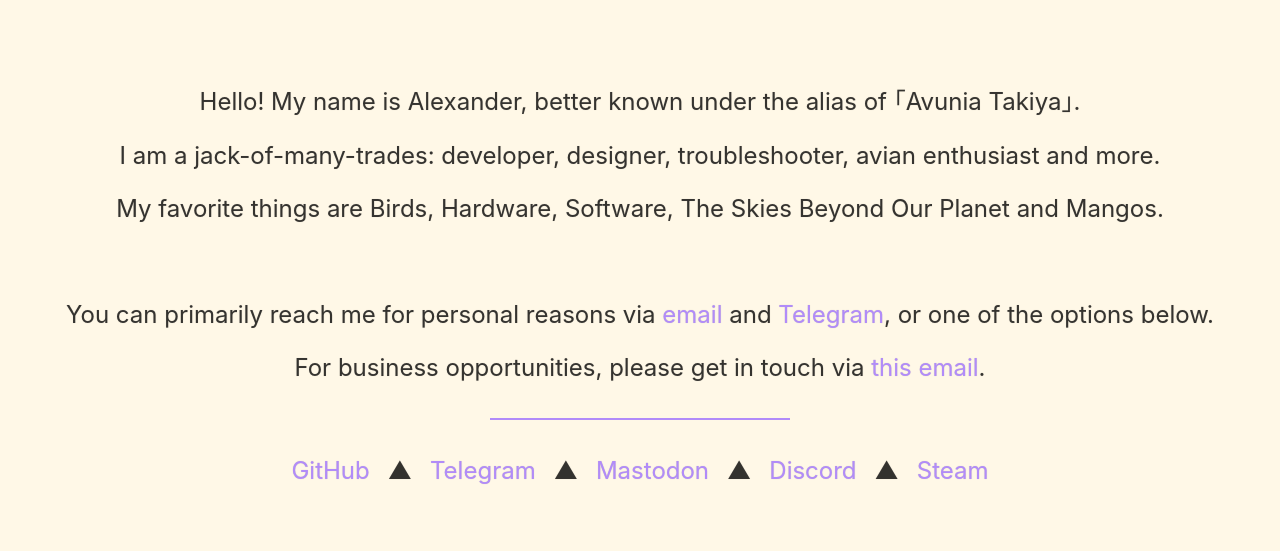
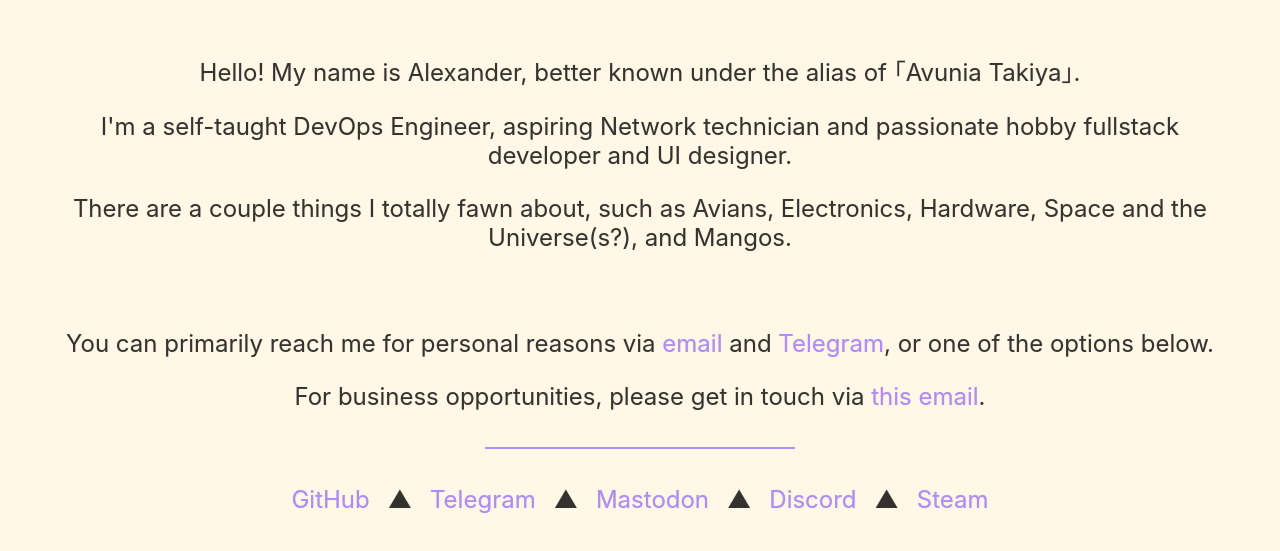
Before and after one commit to Avunia/avunia.github.io, a Svelte app: page / in a window 1280 px wide. Shown: the part 117-668 px from the top of the page. Built offline with nearby package versions, Linux system fonts and the light colour scheme.

Commit message:
Updated main page text, removed unused selector

```diff
--- a/src/App.svelte
+++ b/src/App.svelte
@@ -34,8 +34,8 @@
 
 <main>
 	<p>Hello! My name is Alexander, better known under the alias of ｢Avunia Takiya｣.</p>
-	<p>I am a jack-of-many-trades: developer, designer, troubleshooter, avian enthusiast and more.</p>
-	<p>My favorite things are <span class="emphasize">birds, hardware, software, <span title="Space, or, the universe">the skies beyond our planet</span></span> and <span class="emphasize">mangos</span>.</p>
+	<p>I'm a self-taught DevOps Engineer, aspiring Network technician and passionate hobby fullstack developer and UI designer.</p>
+	<p>There are a couple things I totally fawn about, such as Avians, Electronics, Hardware, Space and the Universe(s?), and Mangos.</p>
 	<br/>
 	<p>You can primarily reach me for personal reasons via <a href="mailto:avunia@takiya.eu">email</a> and <SocialLink {...socials.tgram}/>, or one of the options below.</p>
 	<p>For business opportunities, please get in touch via <a href="mailto:alexander@takiya.eu">this email</a>.</p>
@@ -97,7 +97,4 @@
 		width: 25%;
 		border: 1px solid var(--color-hyperlink);
 	}
-	.emphasize {
-		text-transform: capitalize;
-	}
 </style>
```
